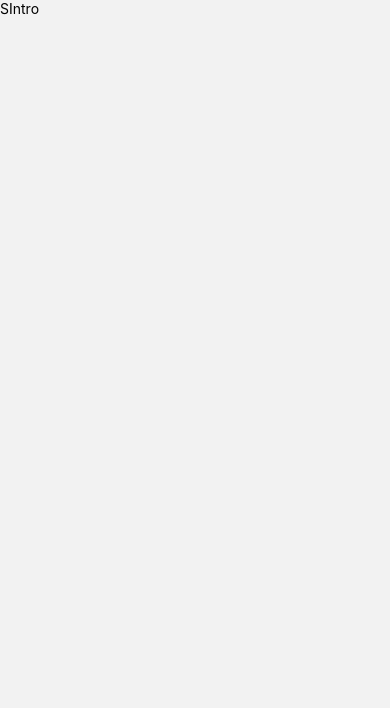
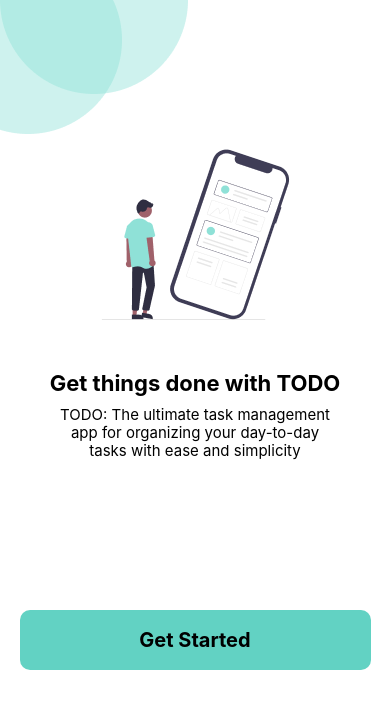
Before and after one commit to MinhVuong68/ping_todo_app, a React Native app: screen /SIntro in a window 390 px wide. Shown: the top 708 px of the page. Built offline with nearby package versions, Linux system fonts and the light colour scheme.

Commit message:
ui screen Intro

```diff
--- a/App.tsx
+++ b/App.tsx
@@ -11,9 +11,14 @@
 import 'react-native-gesture-handler'
 import ApplicationNavigator from '@/navigators/Application'
 import React from 'react'
+import { GlobalScreen } from '@/components'
 
 function App(): JSX.Element {
-  return <ApplicationNavigator />
+  return (
+    <GlobalScreen>
+      <ApplicationNavigator />
+    </GlobalScreen>
+  )
 }
 
 export default App
--- /dev/null
+++ b/src/components/Button.tsx
@@ -0,0 +1,43 @@
+import React from 'react'
+import {
+  StyleSheet,
+  Text,
+  TextStyle,
+  TouchableOpacity,
+  ViewStyle,
+} from 'react-native'
+
+import { Colors } from '@/theme'
+
+interface ButtonProps {
+  title: string
+  style?: ViewStyle
+  titleStyle?: TextStyle
+  onPress?: () => any
+}
+
+const Button = ({ title, style, titleStyle, onPress }: ButtonProps) => {
+  return (
+    <TouchableOpacity style={[styles.container, style]} onPress={onPress}>
+      <Text style={[styles.title, titleStyle]}>{title}</Text>
+    </TouchableOpacity>
+  )
+}
+
+const styles = StyleSheet.create({
+  container: {
+    width: '90%',
+    justifyContent: 'center',
+    alignItems: 'center',
+    height: 60,
+    backgroundColor: '#62D2C3',
+    borderRadius: 10,
+  },
+  title: {
+    fontSize: 20,
+    fontWeight: 'bold',
+    color: Colors.black,
+  },
+})
+
+export default Button
--- /dev/null
+++ b/src/components/GlobalScreen.tsx
@@ -0,0 +1,29 @@
+import React from 'react'
+import { ReactNode } from 'react'
+
+import { View, Image, StyleSheet } from 'react-native'
+import { Colors, Images } from '@/theme'
+
+interface GlobalScreenProps {
+  children: ReactNode
+}
+
+const GlobalScreen: React.FC<GlobalScreenProps> = ({ children }) => {
+  return (
+    <View style={styles.container}>
+      <Image
+        source={Images.shape}
+      />
+      {children}
+    </View>
+  )
+}
+
+const styles = StyleSheet.create({
+    container: {
+        flex: 1,
+        backgroundColor: Colors.white
+    }
+})
+
+export default GlobalScreen
--- /dev/null
+++ b/src/components/index.ts
@@ -0,0 +1,2 @@
+export { default as GlobalScreen } from './GlobalScreen'
+export { default as Button } from './Button'
--- /dev/null
+++ b/src/containers/SIntro/components/TextIntro.tsx
@@ -0,0 +1,42 @@
+import React from 'react'
+import { StyleSheet, Text, View } from 'react-native'
+
+import { Colors } from '@/theme'
+
+const TextIntro = () => {
+  return (
+    <View style={styles.container}>
+      <Text style={styles.title}>Get things done with TODO</Text>
+      <View style={styles.description}>
+        <Text style={styles.descriptionText}>
+          TODO: The ultimate task management app for organizing your day-to-day
+          tasks with ease and simplicity
+        </Text>
+      </View>
+    </View>
+  )
+}
+
+export const styles = StyleSheet.create({
+  container: {
+    alignItems: 'center',
+    marginTop: 50,
+  },
+  title: {
+    fontSize: 22,
+    fontWeight: 'bold',
+    color: Colors.black,
+  },
+  description: {
+    width: '73%',
+  },
+  descriptionText: {
+    lineHeight: 18,
+    textAlign: 'center',
+    marginTop: 10,
+    color: Colors.black,
+    fontSize: 15,
+  },
+})
+
+export default TextIntro
--- a/src/containers/SIntro/index.tsx
+++ b/src/containers/SIntro/index.tsx
@@ -1,10 +1,18 @@
 import React from 'react'
-import { Text, View } from 'react-native'
+import { Image, View } from 'react-native'
+
+import styles from './styles/SIntroStyle'
+import { Images } from '@/theme'
+import TextIntro from './components/TextIntro'
+import { Button } from '@/components'
+import { navigate } from '@/navigators/utils'
 
 const SIntro = () => {
   return (
-    <View>
-      <Text>SIntro</Text>
+    <View style={styles.container}>
+      <Image source={Images.intro} style={styles.image} />
+      <TextIntro />
+      <Button title='Get Started' onPress={() => navigate('SLogin')} style={{marginTop: 150}}/>
     </View>
   )
 }
--- /dev/null
+++ b/src/containers/SIntro/styles/SIntroStyle.ts
@@ -0,0 +1,13 @@
+import { StyleSheet } from "react-native";
+
+const styles = StyleSheet.create({
+    container: {
+        flex: 1,
+        alignItems: 'center'
+    },
+    image: {
+        marginTop: 15
+    }
+})
+
+export default styles
--- a/src/navigators/Application.tsx
+++ b/src/navigators/Application.tsx
@@ -1,15 +1,24 @@
 import React from 'react'
-import { NavigationContainer } from '@react-navigation/native'
+import { NavigationContainer, DefaultTheme } from '@react-navigation/native'
 import { createStackNavigator } from '@react-navigation/stack'
 
 import { SHome, SIntro, SLogin, SRegistration } from '@/containers'
 import { navigationRef } from './utils'
+import { Colors } from '@/theme'
 
 const Stack = createStackNavigator()
+const MyTheme = {
+  ...DefaultTheme,
+  colors: {
+    ...DefaultTheme.colors,
+    background: Colors.white,
+  },
+}
 const ApplicationNavigator = () => {
   return (
-    <NavigationContainer ref={navigationRef}>
-      <Stack.Navigator screenOptions={{ headerShown: false }}>
+    <NavigationContainer ref={navigationRef} theme={MyTheme}>
+      <Stack.Navigator
+        screenOptions={{ headerShown: false, animationEnabled: false }}>
         <Stack.Screen name="SIntro" component={SIntro} />
         <Stack.Screen name="SLogin" component={SLogin} />
         <Stack.Screen name="SRegistration" component={SRegistration} />
--- /dev/null
+++ b/src/theme/Colors.ts
@@ -0,0 +1,4 @@
+export default {
+    white: '#fff',
+    black: '#000'
+}
--- /dev/null
+++ b/src/theme/Images.ts
@@ -0,0 +1,5 @@
+export default {
+    shape: require('@/assets/images/shape.png'),
+    login: require('@/assets/images/login.png'),
+    intro: require('@/assets/images/intro.png')
+}
--- /dev/null
+++ b/src/theme/index.ts
@@ -0,0 +1,2 @@
+export { default as Images } from './Images'
+export { default as Colors } from './Colors'
```
Also changed, not shown: src/containers/index.ts (renamed from src/containers/index.tsx).
